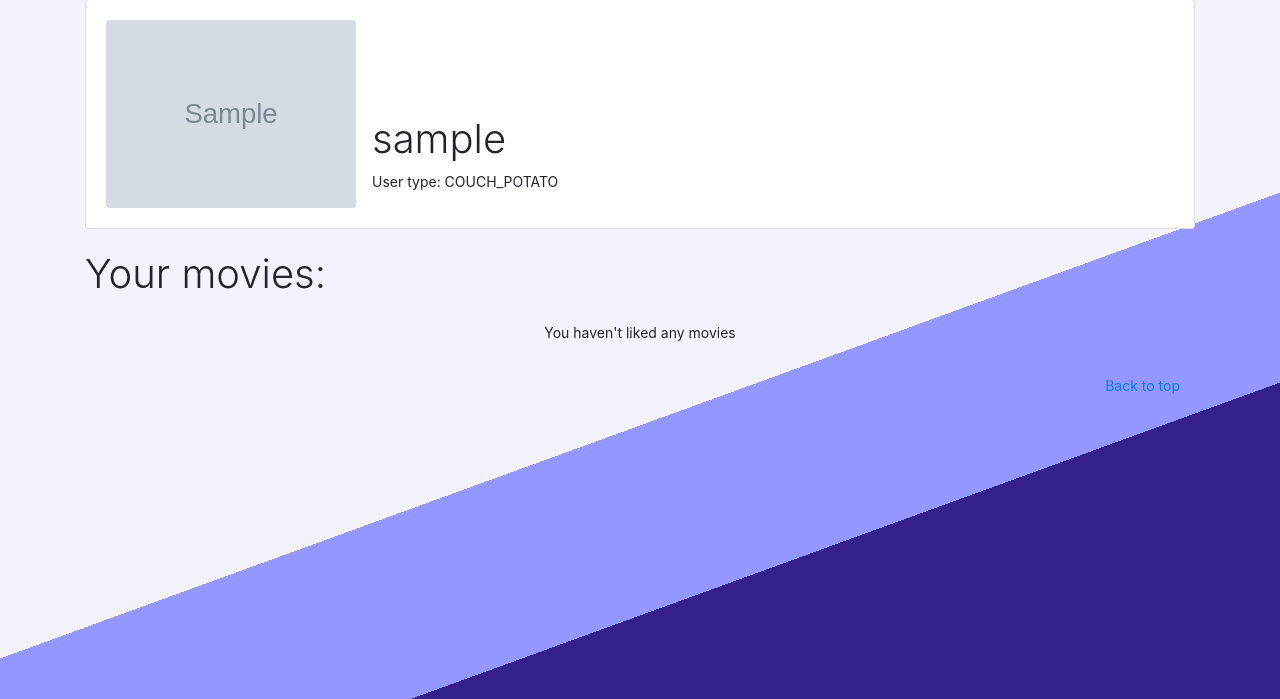
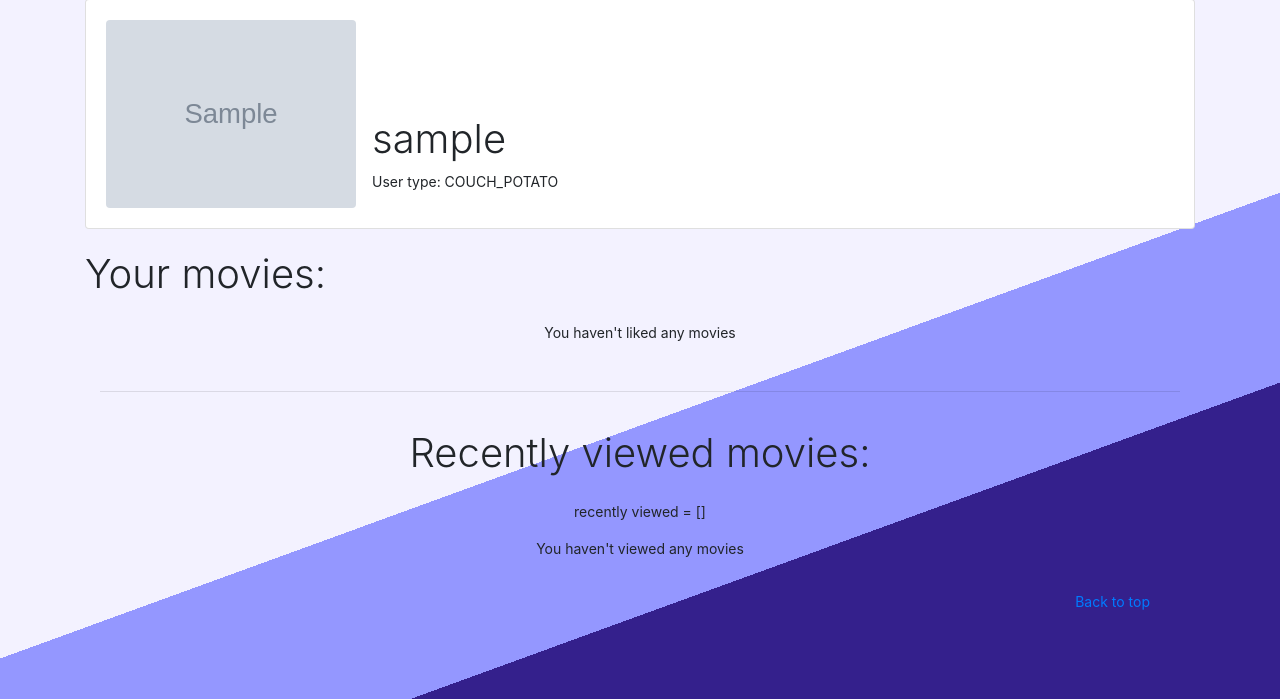
Before and after one commit to rorybhunter/WAD2_Group_2E, a Django app: a page that uses templates/RaisinRatings/user_page.html in a window 1280 px wide. Shown: the part 101-800 px from the top of the page. Run offline with Django 4.2, Linux system fonts and the light colour scheme; a user stored in the database is signed in; tables that the repository leaves empty hold one stand-in row (values such as "Sample post"); grey boxes marked "Sample" are stand-in pictures; some libraries are stand-ins or nearby versions.

Commit message:
user page recently viewed

```diff
--- a/RaisinRatings/urls.py
+++ b/RaisinRatings/urls.py
@@ -12,8 +12,8 @@
     path('logout', views.user_logout, name = 'logout'),
     path('movie/<slug:movie_title_slug>/', views.show_movie, name='show_movie'),
     path('movie/<slug:movie_title_slug>/add_review/', views.add_review, name = 'add_review'),
-    path('movie/<slug:movie_title_slug>/like/', views.like_movie, name='like_movie'),
-    path('movie/<slug:movie_title_slug>/dislike/', views.dislike_movie, name='dislike_movie'),
+    # path('movie/<slug:movie_title_slug>/like/', views.like_movie, name='like_movie'),
+    # path('movie/<slug:movie_title_slug>/dislike/', views.dislike_movie, name='dislike_movie'),
     path('movie/<slug:movie_title_slug>/delete/', views.delete_movie, name = 'delete_movie'),
     path('movie/<slug:movie_title_slug>/edit/', views.edit_movie, name='edit_movie'),
     path('categories/', views.categories, name='categories'),
@@ -22,8 +22,8 @@
     # path('search/<str:search_term>/', views.search, name='search'),
     path('cat_page/<slug:category_name_slug>/', views.cat_page, name='category'),
     path('add_category/', views.add_category, name='add_category'),
-    path('cat_page/<slug:category_name_slug>/like_category/', views.like_category, name = 'like_category'),
-    path('cat_page/<slug:category_name_slug>/dislike_category/', views.dislike_category, name = 'dislike_category'),
+    # path('cat_page/<slug:category_name_slug>/like_category/', views.like_category, name = 'like_category'),
+    # path('cat_page/<slug:category_name_slug>/dislike_category/', views.dislike_category, name = 'dislike_category'),
     path('like_category/', views.LikeCategoryView.as_view(), name='like_category'),
     path('dislike_category/', views.DislikeCategoryView.as_view(), name='dislike_category'),
     path('like_movie/', views.LikeMovieView.as_view(), name='like_movie'),
--- a/RaisinRatings/views.py
+++ b/RaisinRatings/views.py
@@ -170,57 +170,11 @@
     return render(request, 'RaisinRatings/cat_page.html', context=context_dict)
 
 @login_required
-def like_movie(request, movie_title_slug):
-    movie = Movie.objects.get(slug=movie_title_slug)
-    user = User.objects.get(id = request.user.id)
-    if movie not in user.userprofile.movies:
-        movie.likes += 1
-        movie.save()
-        user.userprofile.movies.append(movie)
-
-    return redirect(reverse('RaisinRatings:show_movie', kwargs={'movie_title_slug': movie_title_slug}))
-
-@login_required
-def dislike_movie(request, movie_title_slug):
-    movie = Movie.objects.get(slug=movie_title_slug)
-    user = User.objects.get(id = request.user.id)
-    if movie in user.userprofile.movies:
-        movie.likes -= 1
-        movie.save()
-        user.userprofile.movies.remove(movie)
-
-    return redirect(reverse('RaisinRatings:show_movie', kwargs={'movie_title_slug': movie_title_slug}))
-
-@login_required
 def delete_movie(request, movie_title_slug):
     movie = Movie.objects.get(slug=movie_title_slug)
     movie.delete()
 
     return redirect('/RaisinRatings/')
-
-
-@login_required
-def like_category(request, category_name_slug):
-    category = Category.objects.get(slug=category_name_slug)
-    user = User.objects.get(id = request.user.id)
-    if category not in user.userprofile.categories:
-        category.likes +=1
-        category.save()
-        user.userprofile.categories.append(category)
-
-    return redirect(reverse('RaisinRatings:category', kwargs={'category_name_slug': category_name_slug}))
-
-
-@login_required
-def dislike_category(request, category_name_slug):
-    category = Category.objects.get(slug=category_name_slug)
-    user = User.objects.get(id = request.user.id)
-    if category in user.userprofile.categories:
-        category.likes -=1
-        category.save()
-        user.userprofile.categories.remove(category)
-
-    return redirect(reverse('RaisinRatings:category', kwargs={'category_name_slug': category_name_slug}))
 
 
 @login_required
@@ -308,8 +262,8 @@
         if movie in recently_viewed:
             recently_viewed.remove(movie)
         recently_viewed .insert(0, movie)
-        if len(recently_viewed) > 5:
-            recently_viewed.pop()
+    if len(recently_viewed) > 5:
+        recently_viewed.pop(0)
 
     request.session['recently_viewed'] = recently_viewed
     print(recently_viewed)
@@ -348,6 +302,12 @@
     context_dir['picture'] = picture
     context_dir['user_type'] = user_type
     context_dir['movies'] = movies
+    recently_viewed_names =  get_server_side_cookie(request, 'recently_viewed', [])
+
+    context_dir['recently_viewed'] = []
+    for movie in recently_viewed_names:
+        context_dir['recently_viewed'].append(Movie.objects.get(movie_name=movie))
+
     return render(request, 'RaisinRatings/user_page.html', context=context_dir)
 
 class LikeCategoryView(View):
@@ -365,7 +325,6 @@
         if category not in user.userprofile.categories:
             category.likes = category.likes + 1
             category.save()
-            user.userprofile.categories.append(category)
 
 
         return HttpResponse(category.likes)
@@ -385,7 +344,6 @@
         if category in user.userprofile.categories:
             category.likes = category.likes - 1
             category.save()
-            user.userprofile.categories.remove(category)
 
         return HttpResponse(category.likes)
 
--- a/templates/RaisinRatings/user_page.html
+++ b/templates/RaisinRatings/user_page.html
@@ -61,4 +61,38 @@
     {%endif%}
 </div>
 
+<hr>
+<div class="container">
+    <br />
+    <h1 class="font-weight-light">Recently viewed movies:</h1>
+    <div class="container" style="text-align: center;">
+        <div class="m-auto p-3">
+            <p>recently viewed = {{recently_viewed}}</p>
+            {% if recently_viewed %}
+            {% for movie in recently_viewed %}
+                <div class="card mb-3 mr-3 bg-light" style="width:15rem; display: inline-block;" >
+                    <a style="display:block;height:100%;width:100%;text-decoration:none" href="{% url 'RaisinRatings:show_movie' movie.slug%}">
+                        <img class="card-img-top mr-3" style="width: 100%; height:320px;" alt="{{movie.movie_name}}'s movie poster" width="100%" src="{{ MEDIA_URL }}{{ movie.poster }}">
+                        <div class="card-body p-0">
+                            <p class="card-text">
+                                <p class="text-dark mb-0">
+                                    {{movie.movie_name}}
+                                </p>
+                                <span class="badge badge-secondary badge-pill">{{ movie.likes }} likes</span>
+                            </p>
+                        </div>
+                    </a>
+                </div>
+            {% endfor %}
+        </div>
+    </div>
+    {% else %}
+    {% if page_user.username == user.username %}
+    <p>You haven't viewed any movies</p>
+    {% else %}
+    <p>{{page_user.username}} hasn't viewed any movies</p>
+    {% endif %}
+    {%endif%}
+</div>
+
 {% endblock %}
```
